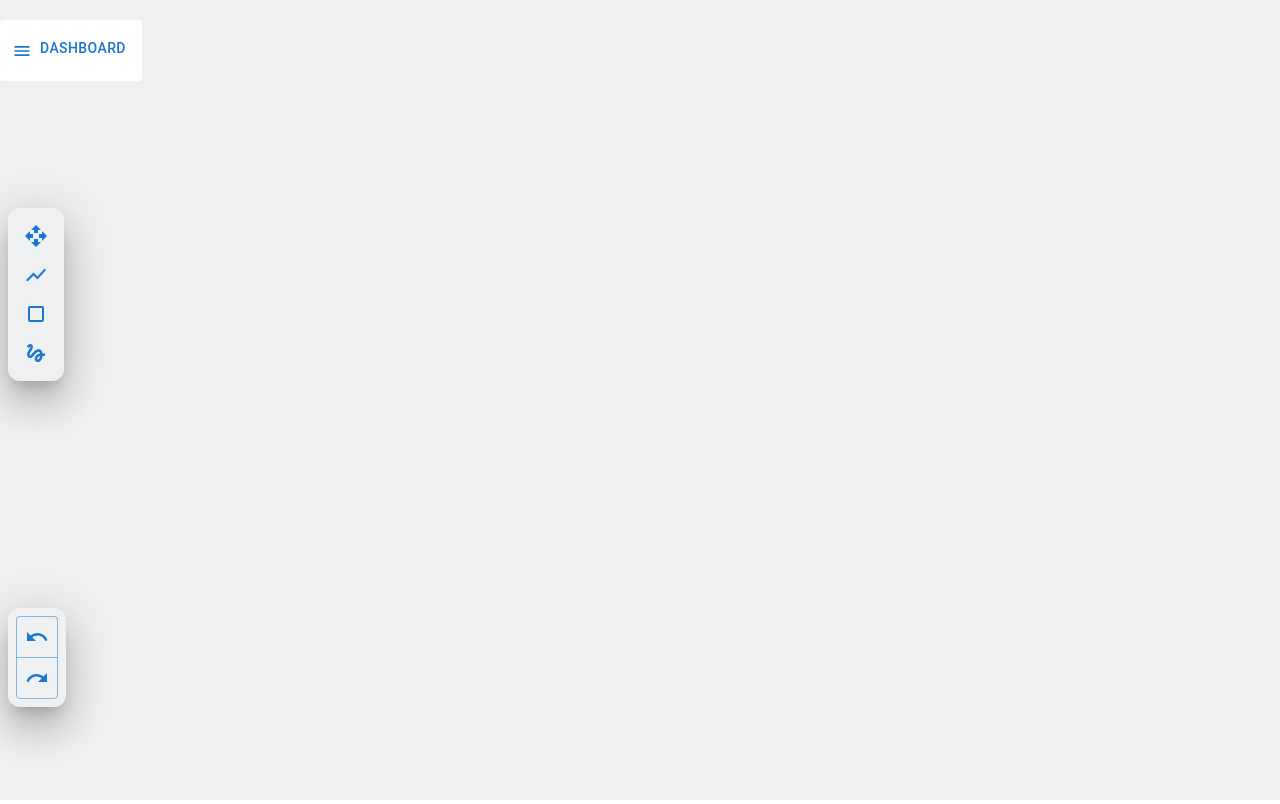
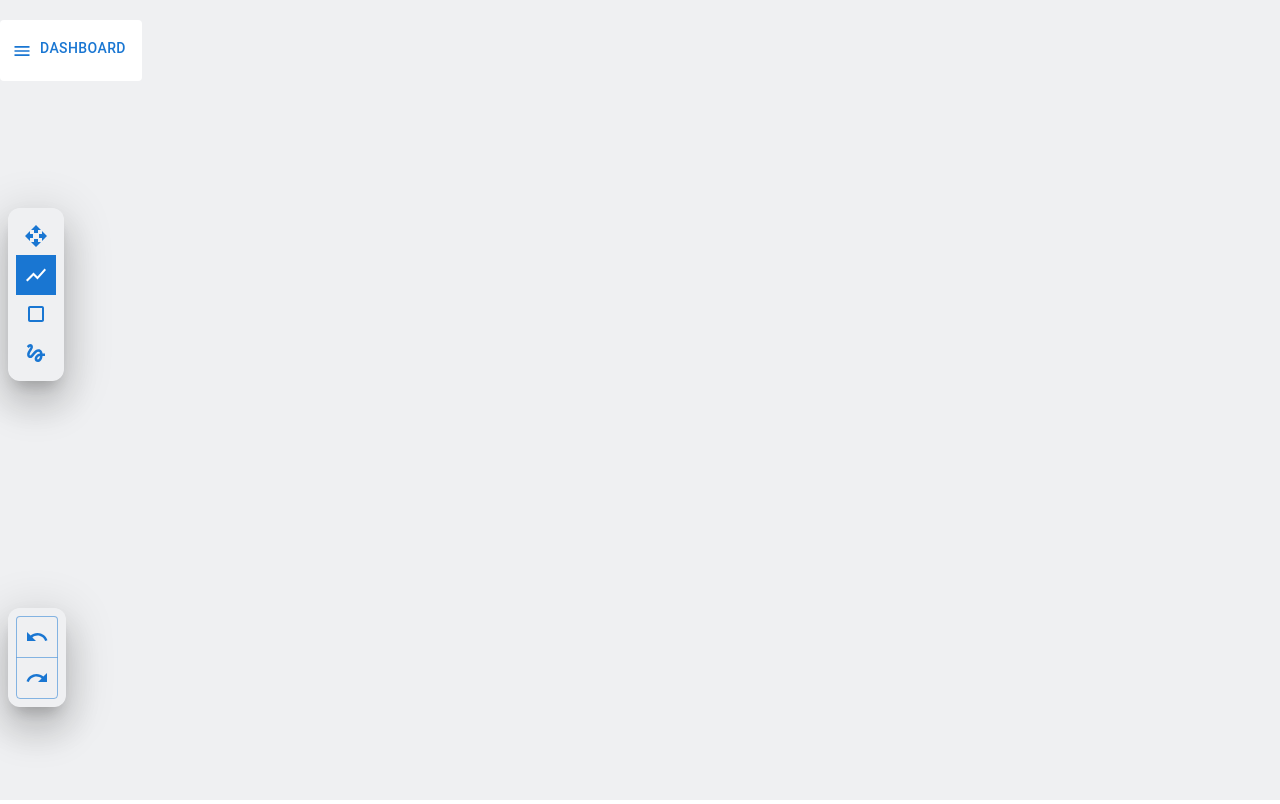
Before and after one commit to ParamjotSingh5/Drawboard, a React (Create React App) app: page / in a window 1280 px wide. Built offline with nearby package versions, Linux system fonts and the light colour scheme.

Commit message:
chore: unused declarations cleanup

```diff
--- a/package.json
+++ b/package.json
@@ -1,7 +1,7 @@
 {
   "name": "drawboard",
   "version": "0.1.0",
-  "homepage": "https://ParamjotSingh5.github.io/drawboard",
+  "homepage": "https://ParamjotSingh5.github.io/Drawboard",
   "private": true,
   "dependencies": {
     "@emotion/react": "^11.14.0",
--- a/src/App.js
+++ b/src/App.js
@@ -5,30 +5,21 @@ import rough from 'roughjs/bundled/rough.esm';
 import Box from '@mui/material/Box';
 import Drawer from '@mui/material/Drawer';
 import Item from '@mui/material/Grid2';
+
 import Button from '@mui/material/Button';
+import ButtonGroup from '@mui/material/ButtonGroup';
+import Typography from '@mui/material/Typography';
+
+import MenuIcon from '@mui/icons-material/Menu';
 import UndoIcon from '@mui/icons-material/Undo';
 import RedoIcon from '@mui/icons-material/Redo';
-import HandymanIcon from '@mui/icons-material/Handyman';
-import KeyboardDoubleArrowRightIcon from '@mui/icons-material/KeyboardDoubleArrowRight';
 import OpenWithIcon from '@mui/icons-material/OpenWith';
 import ShowChartIcon from '@mui/icons-material/ShowChart';
 import CropSquareIcon from '@mui/icons-material/CropSquare';
 import GestureIcon from '@mui/icons-material/Gesture';
-import TextFieldsIcon from '@mui/icons-material/TextFields';
-
-import ButtonGroup from '@mui/material/ButtonGroup';
-
-import MenuIcon from '@mui/icons-material/Menu';
-
-import Typography from '@mui/material/Typography';
-
 
 const generator =  rough.generator();
 
-const Shapes = {
-  LINE: 'line',
-  RECTANGLE: 'rectangle'
-}
 
 function createElement(id, x1, y1, x2, y2, type){
   switch(type){
@@ -232,7 +223,7 @@ const adjustmentRequired = (type) => ['line', 'rectangle'].includes(type);
 function App() {
   const[elements, setElements, undo, redo] = useHistory([]);
   const[action, setAction] = useState("none");
-  const[tool, setTool] = useState("text");
+  const[tool, setTool] = useState("line");
   const [open, setOpen] = useState(false);
   const[selectedElement, setSelectedElement] = useState(null)
   const textAreaRef = useRef();
```
